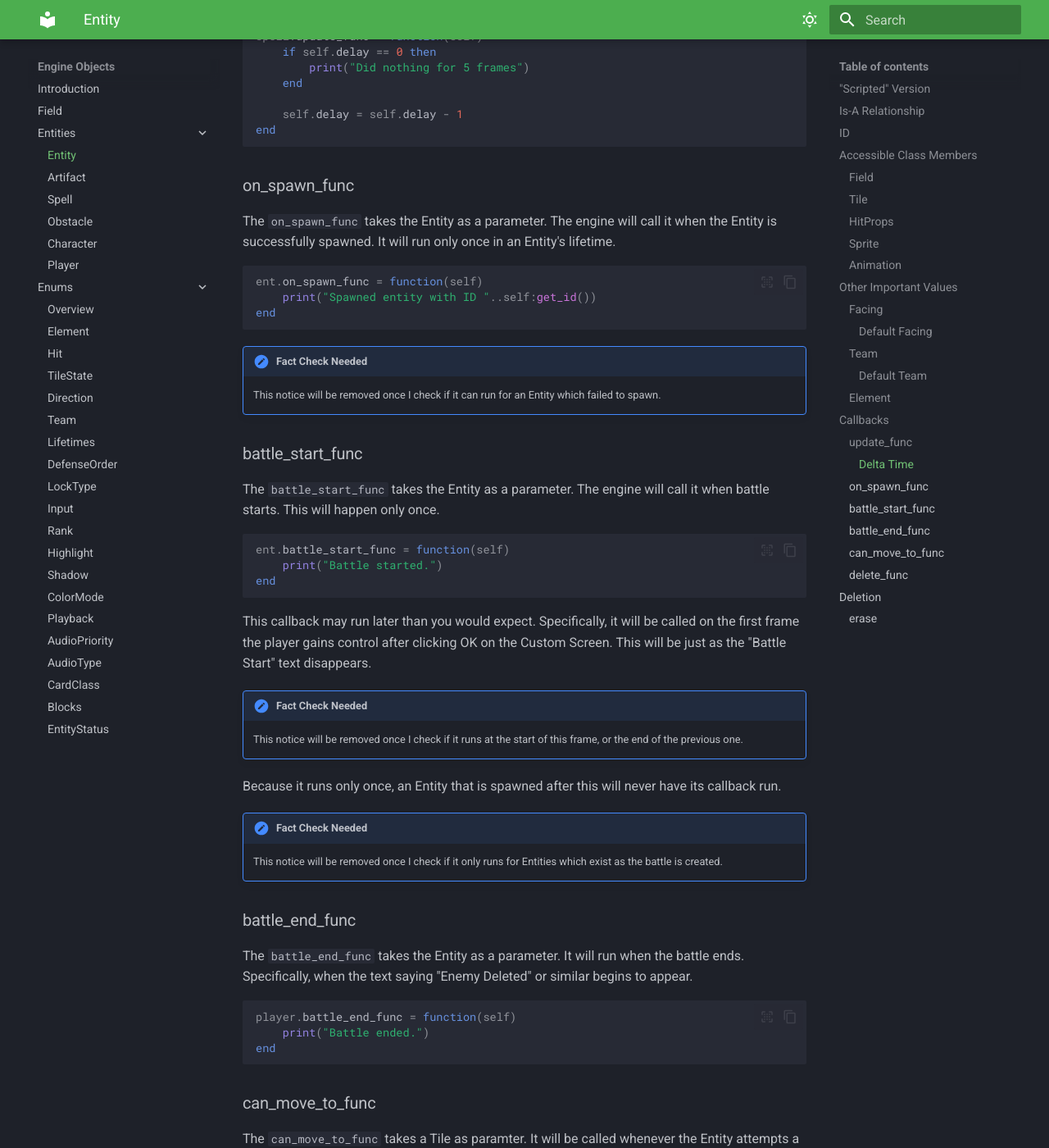
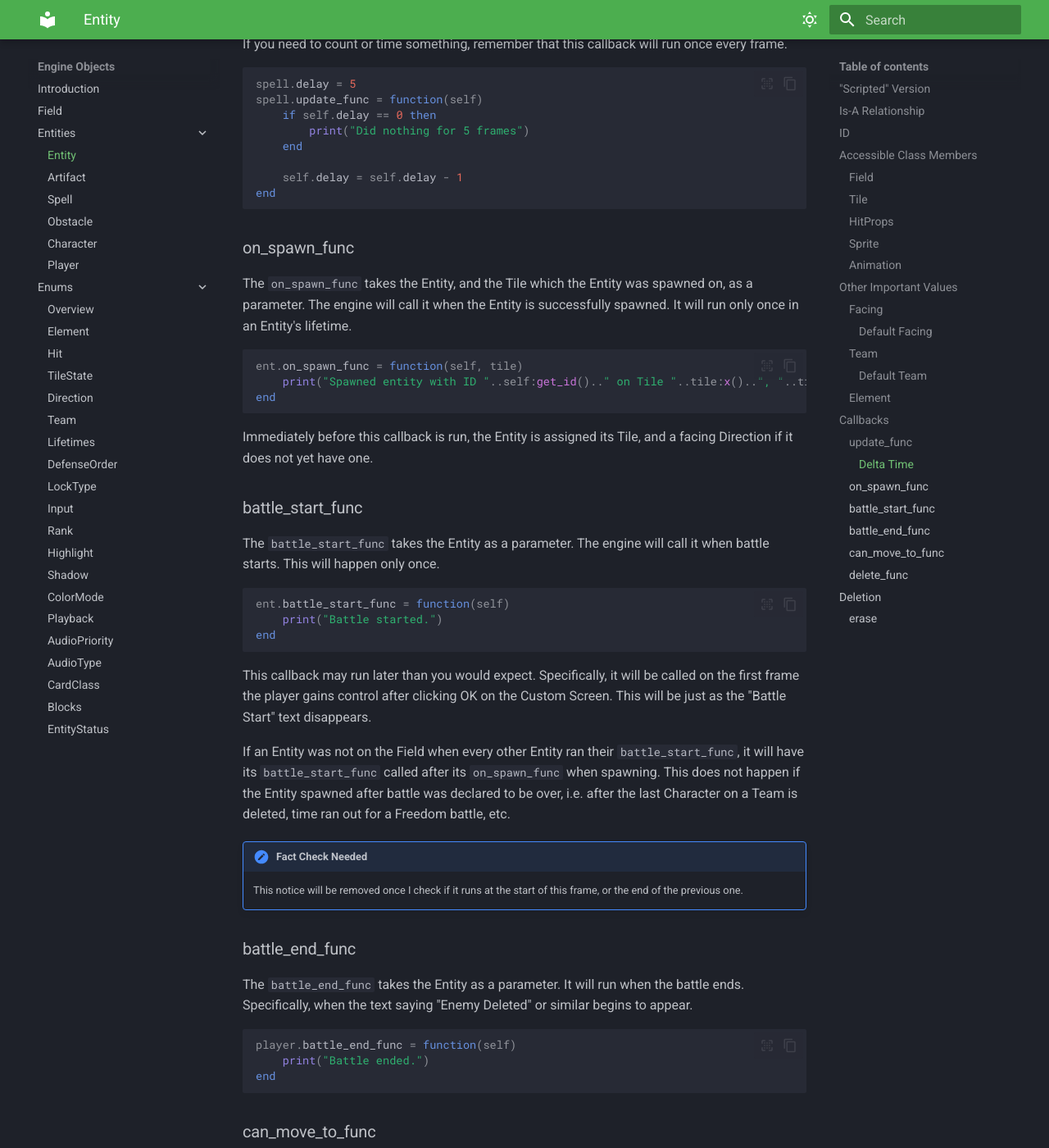
Before and after one commit to Alrysc/onb_docs, an MkDocs documentation site: the page built from docs/onb_overview/entities/index.md, in a window 1280 px wide and 1400 px high, scrolled down 6044 px. Shown: the whole window at 82% size. Built offline with MkDocs 1.6.1 and Material for MkDocs 9.7.7, drawn with Linux system fonts in a browser that asks for light colours; some of the changed text lies outside the part shown.

Commit message:
Some Entity cleanup on incomplete info

````diff
--- a/docs/onb_overview/entities/index.md
+++ b/docs/onb_overview/entities/index.md
@@ -79,7 +79,7 @@ print(id_2)
 ```
 
 This can almost be used to determine what Entity is older, except that the ID is divorced
-from spawn order. An Entity with an older ID could be spawned before after with a newer ID.
+from spawn order. An Entity with an older ID could be spawned after one with a newer ID.
 Modders are encouraged to spawn their Entities in the same frame they are created, both
 to ensure no resources are wasted and to try to keep IDs in a chronological order.
 
@@ -251,7 +251,11 @@ An Entity's `update_func` takes the Entity as a parameter. It will be
 called no more than once during a frame, and will be called alongside the
 Entity's update.
 
-It will not be called in a frame if the Entity will not update during that frame.
+It will not be called in a frame if the Entity will not update during that frame,
+such as when they are time frozen. It will also be skipped during an Entity's
+normal update if that Entity is currently afflicted with certain status
+conditions. Specifically, an Entity that is [stunned](../enums/hit.md#stun), [frozen](../enums/hit.md#freeze),
+or [bubbled](../enums/hit.md#bubble) will not run its `update_func` callback.
 
 ```lua
 ent.update_func = function(self)
@@ -289,19 +293,18 @@ end
 
 ### on_spawn_func
 
-The `on_spawn_func` takes the Entity as a parameter. The engine will call it when
-the Entity is successfully spawned. It will run only once in an Entity's lifetime.
+The `on_spawn_func` takes the Entity, and the Tile which the Entity was spawned on,
+as a parameter. The engine will call it when the Entity is successfully spawned.
+It will run only once in an Entity's lifetime.
 
 ```lua
-ent.on_spawn_func = function(self)
-    print("Spawned entity with ID "..self:get_id())
+ent.on_spawn_func = function(self, tile)
+    print("Spawned entity with ID "..self:get_id().." on Tile "..tile:x()..", "..tile:y())
 end
 ```
 
-!!! note "Fact Check Needed"
-
-    This notice will be removed once I check if it can run for an Entity which failed
-    to spawn.
+Immediately before this callback is run, the Entity is assigned its Tile, and
+a facing Direction if it does not yet have one.
 
 ### battle_start_func
 
@@ -318,18 +321,15 @@ This callback may run later than you would expect. Specifically, it will be call
 on the first frame the player gains control after clicking OK on the Custom Screen.
 This will be just as the "Battle Start" text disappears.
 
+If an Entity was not on the Field when every other Entity ran their `battle_start_func`,
+it will have its `battle_start_func` called after its `on_spawn_func` when spawning.
+This does not happen if the Entity spawned after battle was declared to be over, i.e.
+after the last Character on a Team is deleted, time ran out for a Freedom battle, etc.
+
 !!! note "Fact Check Needed"
 
     This notice will be removed once I check if it runs at the start of this frame,
     or the end of the previous one.
-
-Because it runs only once, an Entity that is spawned after this will never have its
-callback run.
-
-!!! note "Fact Check Needed"
-
-    This notice will be removed once I check if it only runs for Entities which exist
-    as the battle is created.
 
 ### battle_end_func
 
````
Also changed, not shown: docs/changelog.md (+1 -0 lines), docs/onb_overview/index.md (+2 -2 lines).
